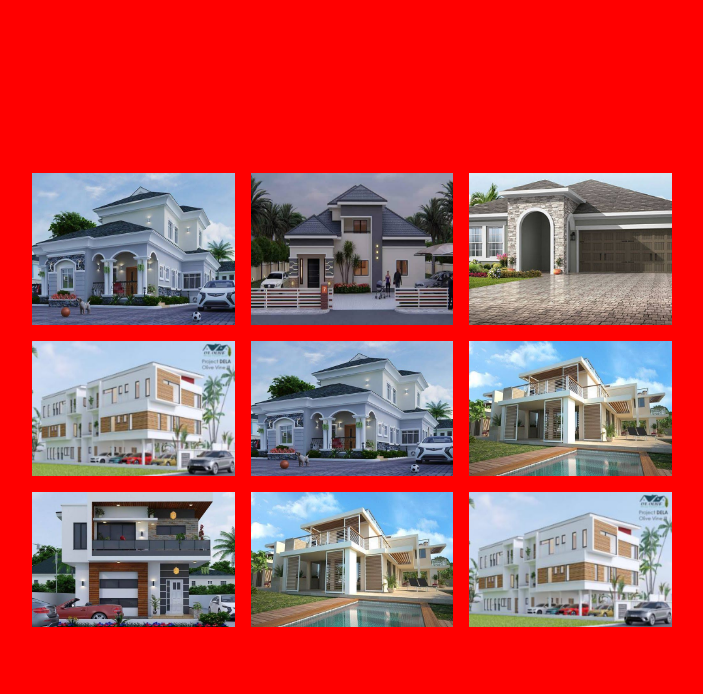
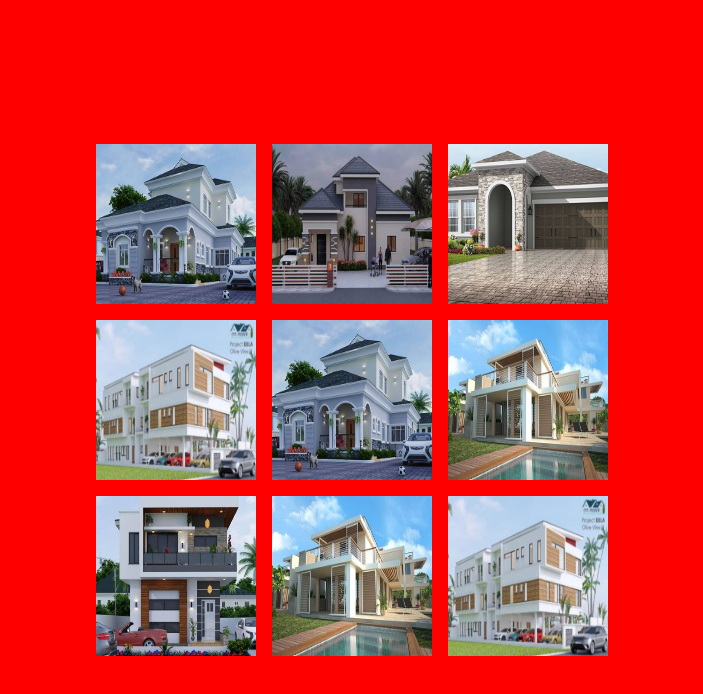
Before and after one commit to ceccy-ope/grid-images, a plain HTML site: page index.html in a window 1280 px wide. Shown: the whole page, without its empty margins (288-991 px from the left). Drawn offline with Linux system fonts and the light colour scheme.

Commit message:
Update style.css

```diff
--- a/style.css
+++ b/style.css
@@ -13,8 +13,8 @@ body {
 }
 
 .container {
-  width: 50%;
-  aspect-ratio: 1.5;
+  width: 40%;
+  aspect-ratio: 1;
   display: grid;
   grid-template-columns: 1fr 1fr 1fr;
   grid-template-rows: 1fr 1fr 1fr;
```
